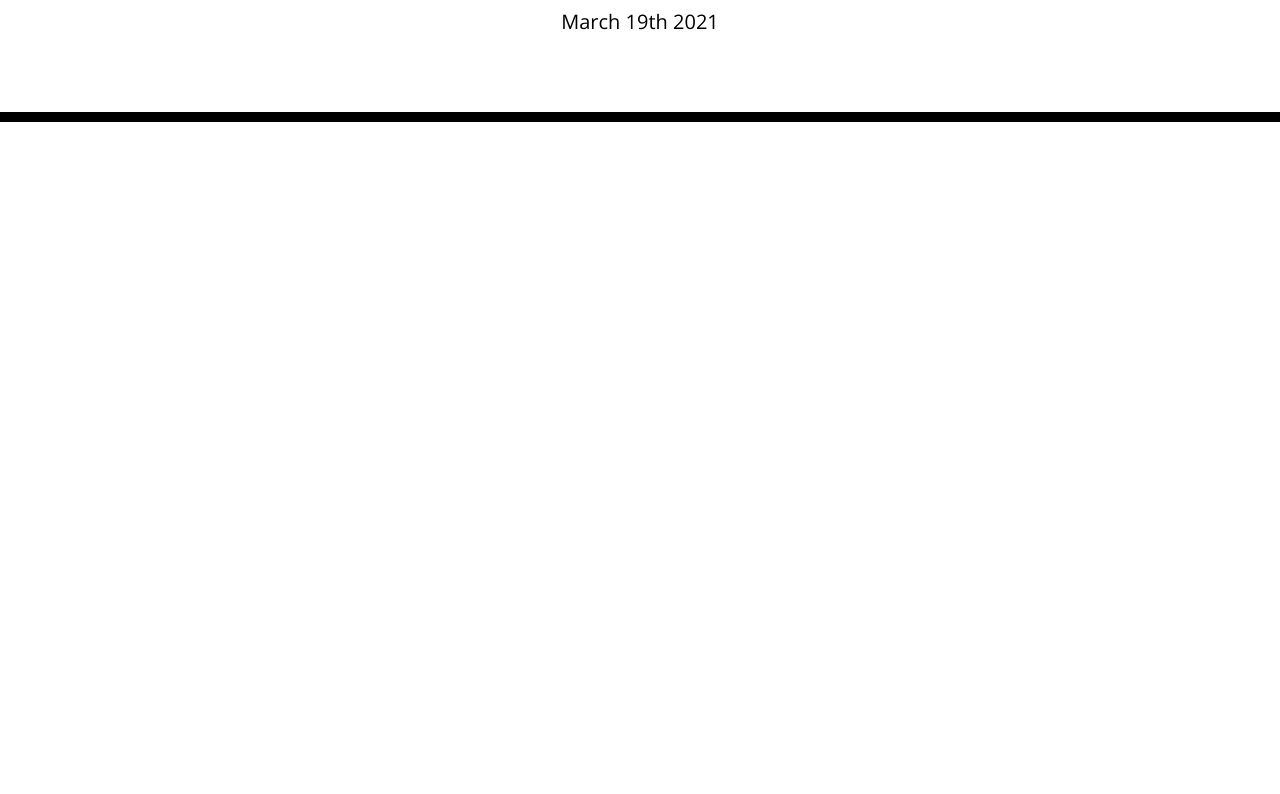
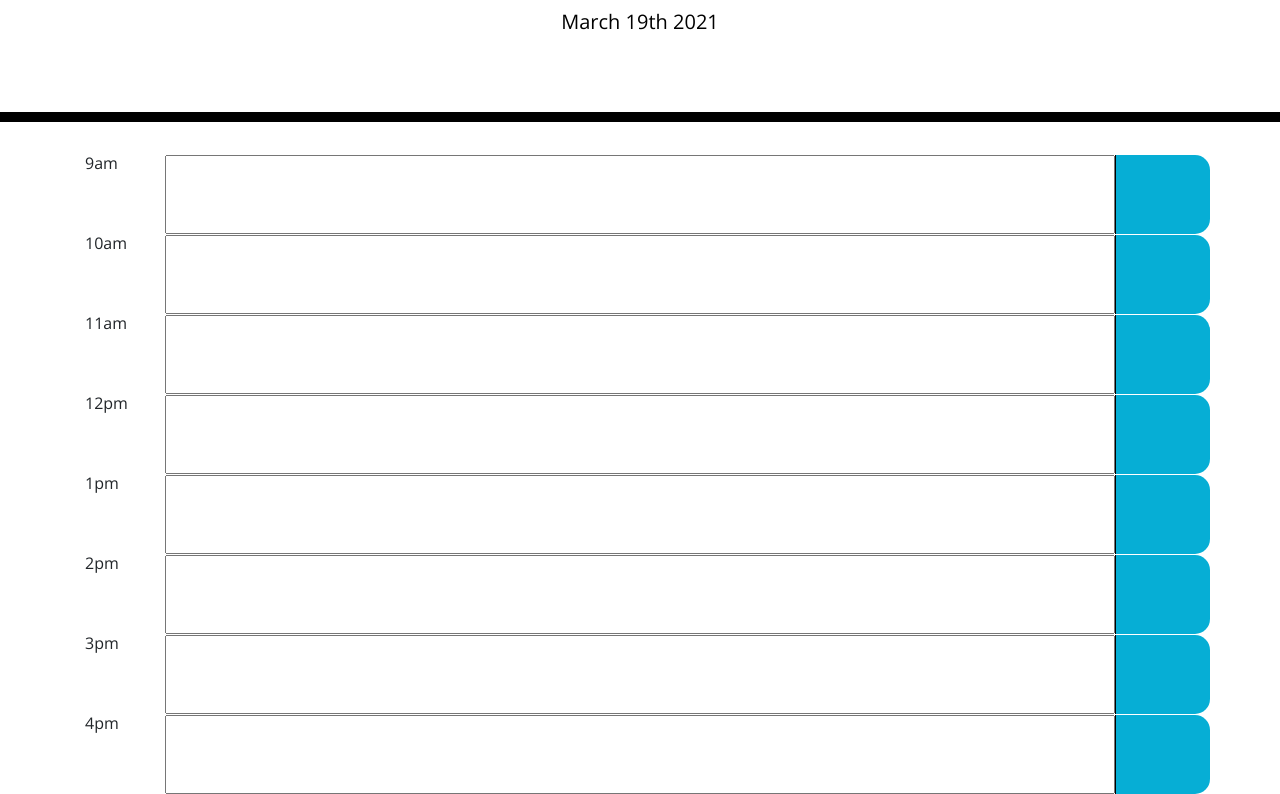
Before and after one commit to alisonarmstrong/work-day-planner, a plain HTML site: page Develop/index.html in a window 1280 px wide. Shown: the part 182-976 px from the top of the page. Before the commit the page ends 800 px from the top, so only its background shows below. Drawn offline with nearby package versions, Linux system fonts and the light colour scheme.

Commit message:
added time and column sizes

```diff
--- a/Develop/index.html
+++ b/Develop/index.html
@@ -30,6 +30,47 @@
     </header>
     <div class="container">
       <!-- Timeblocks go here -->
+      <div class="row">
+          <div class="col-md-1">9am</div>
+          <input id="9am" class="col-md-10">
+          <div type = "button" class="col-md-1 saveBtn"></div>
+      </div>
+      <div class="row">
+        <div class="col-md-1">10am</div>
+        <input id="10am" class="col-md-10">
+        <div type = "button" class="col-md-1 saveBtn"></div>
+    </div>
+      <div class="row">
+        <div class="col-md-1">11am</div>
+        <input id="11am" class="col-md-10">
+        <div type = "button" class="col-md-1 saveBtn"></div>
+      </div>
+      <div class="row">
+          <div class="col-md-1">12pm</div>
+          <input id="12pm" class="col-md-10">
+          <div type = "button" class="col-md-1 saveBtn"></div>
+      </div>
+      <div class="row">
+        <div class="col-md-1">1pm</div>
+        <input id="1pm" class="col-md-10">
+        <div type = "button" class="col-md-1 saveBtn"></div>
+    </div>
+    <div class="row">
+      <div class="col-md-1">2pm</div>
+      <input id="2pm" class="col-md-10">
+      <div type = "button" class="col-md-1 saveBtn"></div>
+    </div>
+    <div class="row">
+      <div class="col-md-1">3pm</div>
+      <input id="3pm" class="col-md-10">
+      <div type = "button" class="col-md-1 saveBtn"></div>
+    </div>
+    <div class="row">
+      <div class="col-md-1">4pm</div>
+      <input id="4pm" class="col-md-10">
+      <div type = "button" class="col-md-1 saveBtn"></div>
+    </div>
+
     </div>
 
     <script src="https://cdnjs.cloudflare.com/ajax/libs/jquery/3.2.1/jquery.min.js"></script>
--- a/Develop/script.js
+++ b/Develop/script.js
@@ -1 +1,13 @@
+var saveBtn = $(".saveBtn");
+var currentHour = moment().format("HH");
+
+
+// current date in the header //
 $("#currentDay").text(moment().format('MMMM Do YYYY'));
+
+// change color in each row //
+
+// local storage //
+saveBtn.on("click", function (){
+    localStorage.setItem(input);
+});
```
